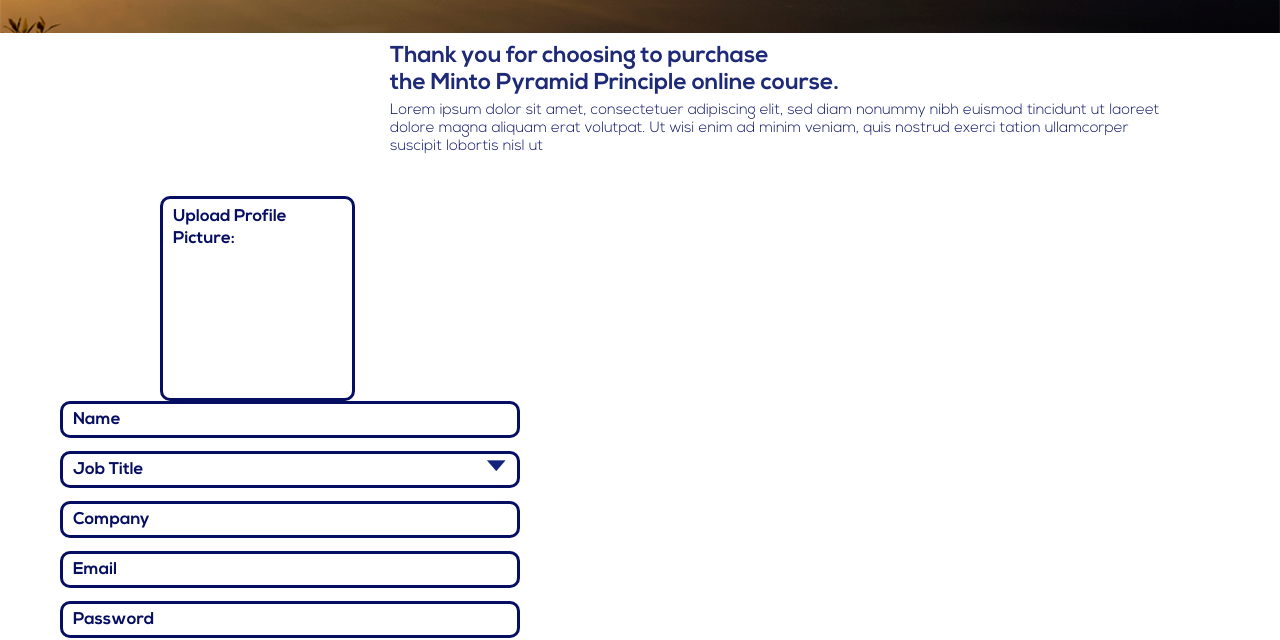
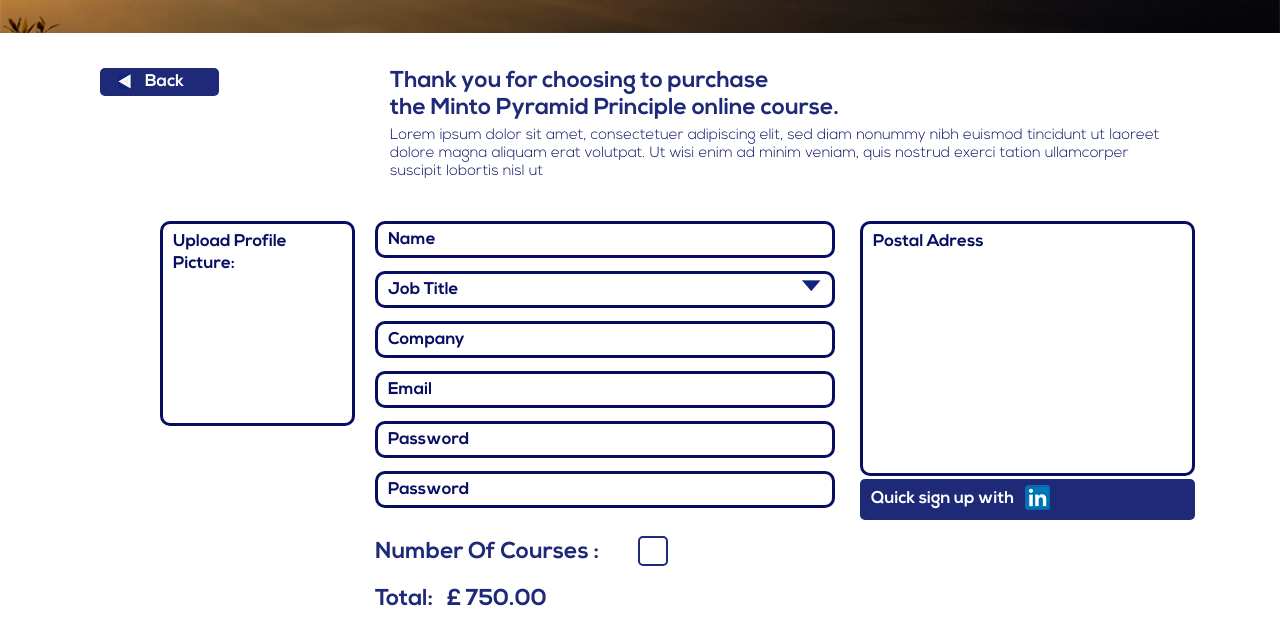
Before and after one commit to morozowandrey/Minto, a website: page Buy-the-course.html in a window 1280 px wide. Shown: the part 167-807 px from the top of the page. Drawn offline with nearby package versions, Linux system fonts and the light colour scheme; files that its build step writes are made by us from their sources.

Commit message:
Buy-the-course styles fix

```diff
--- a/src/sass/base/base-styles.scss
+++ b/src/sass/base/base-styles.scss
@@ -71,7 +71,26 @@
   }
 }
 
-// Modificators for diff pages
+// Modificators for different pages pages
+
+// Name in list of modificators complains with name of the modificator and name of the page
+// List is for easily search through the document
+
+// LIST OF MODIFICATORS:
+
+// HOMEPAGE
+// LEAVE-MINTO-COURSE
+// SUMMARY-APP
+// BUY-THE-COURSE
+// MINTO-TEXTBOOK
+// POLICIES
+// T&Cs
+// TESTIMONIALS
+// CONTACT
+// LOGIN
+
+/////////////////////////////LEAVE-MINTO-COURSE///////////////////////////////
+
 
 .leave-minto-course {
 
@@ -112,7 +131,7 @@
 
 }
 
-/////////////////////////////////////////////////////////////////////////
+////////////////////////////////SUMMARY-APP/////////////////////////////////////////
 
 .summury-app {
 
@@ -156,7 +175,7 @@
   }
 }
 
-/////////////////////////////////////////////////////////////////////////
+///////////////////////////////MINTO-TEXTBOOK//////////////////////////////////////////
 
 .minto-textbook {
 
@@ -230,7 +249,7 @@
   }
 }
 
-/////////////////////////////////////////////////////////////////////////
+////////////////////////////HOMEPAGE/////////////////////////////////////////////
 
 .homepage {
   background: url(../src/images/homepage_bg.png);
@@ -292,7 +311,7 @@
   }
 }
 
-/////////////////////////////////////////////////////////////////////////
+/////////////////////////////////CONTACT////////////////////////////////////////
 
 .contact {
 
@@ -346,7 +365,7 @@
 
 }
 
-/////////////////////////////////////////////////////////////////////////
+//////////////////////////////BUY-THE-COURSE///////////////////////////////////////////
 
 .buy-the-course {
       margin-bottom: 0px;
@@ -355,7 +374,16 @@
     background: url(../src/images/buy-the-course_header_bg.png);
   }
 
+  .underheader {
+    position: relative;
+  }
+
+  .back__button {
+      top: 35px;
+  }
+
   .content {
+    display: flex;
     flex-wrap: wrap;
   }
 
@@ -375,7 +403,7 @@
     font-size: 23px;
     font-family: $third-ff;
 
-    padding: 10px 385px 0 350px;
+    padding: 35px 385px 0 350px;
   }
 
   .content-heading--payment-num {
@@ -414,6 +442,8 @@
   .buy-the-course__left-aside {
     width: 340px;
     margin-left: 25px;
+
+    position: relative;
   }
 
     input, textarea {
@@ -463,7 +493,7 @@
     }
 }
 
-/////////////////////////////////////////////////////////////////////////
+/////////////////////////////////T&Cs////////////////////////////////////////
 
 .TCs, .policies, .testimonials {
 
@@ -506,7 +536,7 @@
   }
 }
 
-/////////////////////////////////////////////////////////////////////////
+//////////////////////////////POLICIES///////////////////////////////////////////
 
 .policies {
 
@@ -528,7 +558,7 @@
   }
 }
 
-/////////////////////////////////////////////////////////////////////////
+////////////////////////////////TESTIMONIALS/////////////////////////////////////////
 
 .testimonials {
 
@@ -564,7 +594,7 @@
   }
 }
 
-/////////////////////////////////////////////////////////////////////////
+//////////////////////////////////LOGIN///////////////////////////////////////
 
 .login {
 
--- a/src/sass/modules/buttons.scss
+++ b/src/sass/modules/buttons.scss
@@ -44,7 +44,7 @@
 .sign-up__button {
 	padding: 9.5px 96px;
 
-	top: 10px;
+	top: 57%;
 	left: 0;
 
 	&__text {
```
